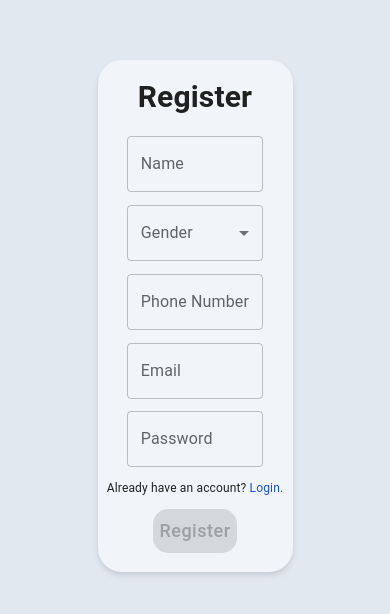
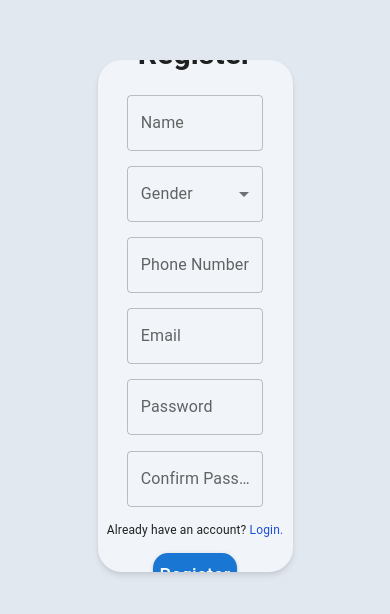
Before and after one commit to flotoria/goblog, a Next.js app: page /register in a window 390 px wide. Shown: the part 106-720 px from the top of the page. Built offline with nearby package versions, Linux system fonts and the light colour scheme; no server answers.

Commit message:
password confirmation and display the phone number in the format (xxx) xxx-xxxx in user setting and register

```diff
--- a/src/pages/dashboard/user_settings/index.tsx
+++ b/src/pages/dashboard/user_settings/index.tsx
@@ -18,7 +18,6 @@
     }
 }
 
-
 function formatPhoneNumber(value: string): string {
     if (!value) return value;
 
@@ -33,7 +32,6 @@
 
     return `(${phoneNumber.slice(0, 3)}) ${phoneNumber.slice(3, 6)}-${phoneNumber.slice(6, 10)}`;
 }
-
 
 export default function UserSettings() {
 
--- a/src/pages/register/index.tsx
+++ b/src/pages/register/index.tsx
@@ -1,155 +1,159 @@
-import { TextField, Box, Button, Snackbar, Alert     } from '@mui/material';
+import { TextField, Box, Button, FormControl, InputLabel, MenuItem, Select, Snackbar } from '@mui/material';
 import Image from 'next/image';
-import Link from 'next/link'
-import InputLabel from '@mui/material/InputLabel';
-import MenuItem from '@mui/material/MenuItem';
-import FormControl from '@mui/material/FormControl';
-import Select, { SelectChangeEvent } from '@mui/material/Select';
-import { useState, useEffect } from 'react';
+import Link from 'next/link';
+import { SelectChangeEvent } from '@mui/material/Select';
+import { useState } from 'react';
 import { useRouter } from 'next/router';
 
+function formatPhoneNumber(value: string): string {
+  if (!value) return value;
 
+  const phoneNumber = value.replace(/[^\d]/g, '');
+  const phoneNumberLength = phoneNumber.length;
+
+  if (phoneNumberLength < 4) return phoneNumber;
+
+  if (phoneNumberLength < 7) {
+    return `(${phoneNumber.slice(0, 3)}) ${phoneNumber.slice(3)}`;
+  }
+
+  return `(${phoneNumber.slice(0, 3)}) ${phoneNumber.slice(3, 6)}-${phoneNumber.slice(6, 10)}`;
+}
 
 export default function Register() {
-
   const router = useRouter();
 
+  const [name, setName] = useState('');
+  const [gender, setGender] = useState('');
+  const [email, setEmail] = useState('');
+  const [phoneNumber, setPhoneNumber] = useState('');
+  const [password, setPassword] = useState('');
+  const [confirmPassword, setConfirmPassword] = useState('');
+  const [snackbarOpen, setSnackbarOpen] = useState(false);
+  const [snackbarMessage, setSnackbarMessage] = useState('');
+
   const handleSubmit = async () => {
-        try {
+    if (password !== confirmPassword) {
+      setSnackbarMessage("Passwords do not match");
+      setSnackbarOpen(true);
+      return;
+    }
+
     const res = await fetch('/api/user/createUser', {
       method: 'POST',
       headers: {
-                    'Content-Type': 'application/json'
+        'Content-Type': 'application/json',
       },
       body: JSON.stringify({
         name,
         gender,
         email,
         phone_number: phoneNumber,
-                    password
-                })
-            });
-
-            if (!res.ok) {
-                setError(true);
-                return;
-            }
-
-            router.push('/login');
-        }
-        catch (e) {
-            setError(true);
-        }
-    }
-
-    const [name, setName] = useState('');
-    const [gender, setGender] = useState('');
-    const [email, setEmail] = useState('');
-    const [phoneNumber, setPhoneNumber] = useState('');
-    const [password, setPassword] = useState('');
-    const [error, setError] = useState(false);
-
-    const tryToLoginUser = async () => {
-        try {
-            const res = await fetch('/api/user/validateAndGetUser', {
-                method: 'GET',
-                headers: {
-                    'Content-Type': 'application/json'
-                },
-                credentials: 'include'
+        password,
+      }),
     });
 
     if (res.ok) {
-                const data = await res.json();
-                router.push("/dashboard");
+      router.push('/login');
+    } else {
+      setSnackbarMessage("Failed to create account");
+      setSnackbarOpen(true);
     }
-        }
-        catch {
-            router.push("/login");
-        }
+  };
 
-    }
-
-    useEffect(() => {
-        tryToLoginUser();
-    }, []);
+  const handleCloseSnackbar = () => setSnackbarOpen(false);
 
   return (
-        <div className="w-full min-h-screen bg-slate-200 flex justify-center items-center">
-            <Snackbar
-                open={error}
-                autoHideDuration={2000}
-                onClose={() => setError(false)}>
-                <Alert onClose={() => setError(false)} severity="error" sx={{ width: '100%' }}>
-                    An error occurred or email already exists. Please try again.
-                </Alert>
-            </Snackbar>
-            <div className="w-1/2 md:flex hidden justify-center items-center">
-                <div className="w-128 h-128 flex justify-center items-center">
-                    <Image src="/logo.png" className="w-96 h-96 rounded-full drop-shadow-lg" alt="Logo" width={600} height={600} />
+    <div className='w-full min-h-screen bg-slate-200 flex justify-center items-center'>
+      <div className='w-1/2 md:flex hidden justify-center items-center'>
+        <div className='w-128 h-128 flex justify-center items-center'>
+          <Image src='/logo.png' className='w-96 h-96 rounded-full drop-shadow-lg' alt='Logo' width={600} height={600} />
         </div>
       </div>
-            <div className="w-1/2 h-dvh flex items-center">
-                <div className="w-128 h-128 rounded-3xl bg-slate-100 drop-shadow-md overflow-hidden">
-
-                    <Box sx={{
+      <div className='w-1/2 h-dvh flex items-center'>
+        <div className='w-128 h-128 rounded-3xl bg-slate-100 drop-shadow-md overflow-hidden'>
+          <Box
+            sx={{
               width: 1,
               height: 1,
               display: 'flex',
               flexDirection: 'column',
               alignItems: 'center',
               justifyContent: 'center',
-                        gap: 1.6
-                    }}>
+              gap: 1.9,
+            }}
+          >
+            <h1 className='text-3xl font-semibold mb-2'>Register</h1>
 
-                        <h1 className="text-3xl font-semibold mb-2">Register</h1>
-
-                        <TextField sx={{
+            <TextField
+              sx={{
                 width: 0.7,
               }}
-                            id="outlined-basic"
-                            label="Name"
-                            variant="outlined"
-                            onChange={(e: any) => { setName(e.target.value); }} />
+              id='outlined-basic'
+              label='Name'
+              variant='outlined'
+              onChange={(e) => setName(e.target.value)}
+            />
 
             <FormControl sx={{ width: 0.7 }}>
               <InputLabel>Gender</InputLabel>
               <Select
-                                label="Gender"
-                                onChange={(e: SelectChangeEvent) => { setGender(e.target.value); }}
+                label='Gender'
+                value={gender}
+                onChange={(e: SelectChangeEvent) => setGender(e.target.value)}
               >
-                                <MenuItem value="Male">Male</MenuItem>
-                                <MenuItem value="Female">Female</MenuItem>
-                                <MenuItem value="Other">Other</MenuItem>
+                <MenuItem value='Male'>Male</MenuItem>
+                <MenuItem value='Female'>Female</MenuItem>
+                <MenuItem value='Other'>Other</MenuItem>
               </Select>
             </FormControl>
 
-                        <TextField sx={{
+            <TextField
+              sx={{
                 width: 0.7,
               }}
-                            label="Phone Number"
-                            variant="outlined"
+              label='Phone Number'
+              variant='outlined'
               value={phoneNumber}
-                            onChange={(e: any) => setPhoneNumber(e.target.value)} />
+              onChange={(e) => setPhoneNumber(formatPhoneNumber(e.target.value))}
+            />
 
-                        <TextField sx={{
+            <TextField
+              sx={{
                 width: 0.7,
               }}
-                            id="outlined-basic"
-                            label="Email"
-                            variant="outlined"
-                            onChange={(e: any) => { setEmail(e.target.value); }} />
+              id='outlined-basic'
+              label='Email'
+              variant='outlined'
+              onChange={(e) => setEmail(e.target.value)}
+            />
             <TextField
-                            type="password"
+              type='password'
               sx={{
-                                width: 0.7
+                width: 0.7,
+              }}
+              id='outlined-basic'
+              label='Password'
+              variant='outlined'
+              onChange={(e) => setPassword(e.target.value)}
+            />
+            <TextField
+              type='password'
+              sx={{
+                width: 0.7,
+              }}
+              id='confirm-password'
+              label='Confirm Password'
+              variant='outlined'
+              onChange={(e) => setConfirmPassword(e.target.value)}
+            />
 
-                            }}
-                            id="outlined-basic"
-                            label="Password"
-                            variant="outlined"
-                            onChange={(e: any) => { setPassword(e.target.value); }} />
-                        <p className="text-xs">Already have an account? <Link className="text-blue-700" href="/login">Login.</Link></p>
+            <p className='text-xs'>
+              Already have an account?{' '}
+              <Link className='text-blue-700' href='/login'>
+                Login.
+              </Link>
+            </p>
             <Button
               onClick={handleSubmit}
               sx={{
@@ -159,14 +163,19 @@
                 borderRadius: '15px',
                 textTransform: 'none',
               }}
-                            disabled={name === '' || phoneNumber === '' || email === '' || password === '' || gender === ''}
-                            variant="contained">
+              variant='contained'
+            >
               Register
             </Button>
           </Box>
-
         </div>
       </div>
+      <Snackbar
+        open={snackbarOpen}
+        autoHideDuration={3000}
+        onClose={handleCloseSnackbar}
+        message={snackbarMessage}
+      />
     </div>
   );
 }
```
Lines whose indentation alone changed are shown as unchanged.
